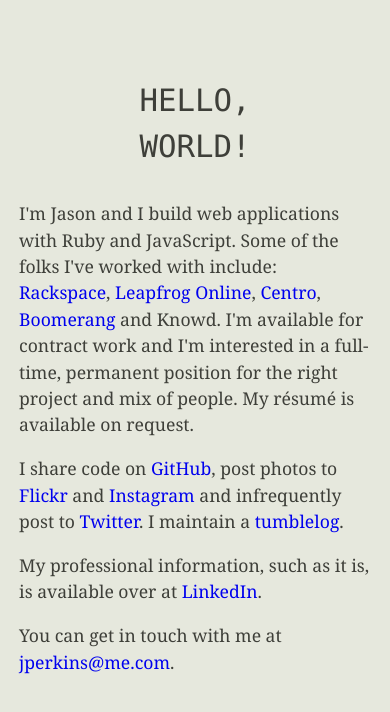
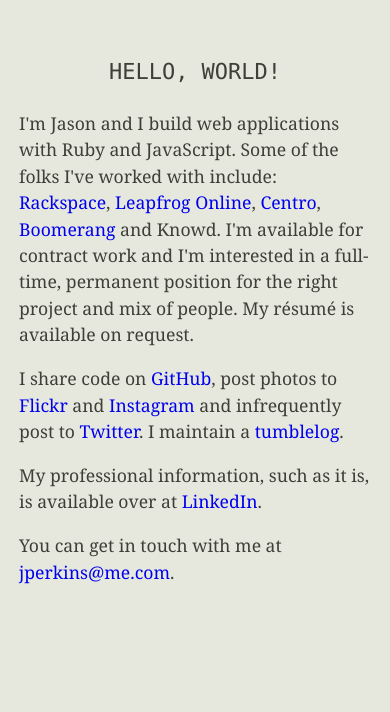
Before and after one commit to jperkins/jperkins.github.io, a plain HTML site: page index.html in a window 390 px wide. Drawn offline with Linux system fonts and the light colour scheme.

Commit message:
adjusting width for phones

```diff
--- a/jsonp.css
+++ b/jsonp.css
@@ -68,18 +68,7 @@
 	}
 
 	h1 {
-		margin: 0;
-
-		padding: 2.5em;
-		padding-bottom: 1em;
-
-		font-family: "droid-sans-mono", monaco, menlo, monospace;
-		font-size: 1.75em;
-		font-style: normal;
-		font-weight: normal;
-
-		text-align: center;
-		text-transform: uppercase;
+		font-size: 1.25em;
 	}
 
 	#content {
```
